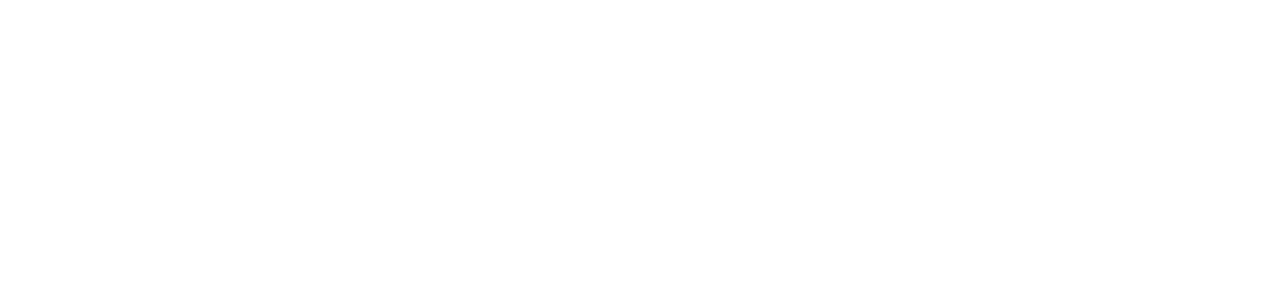
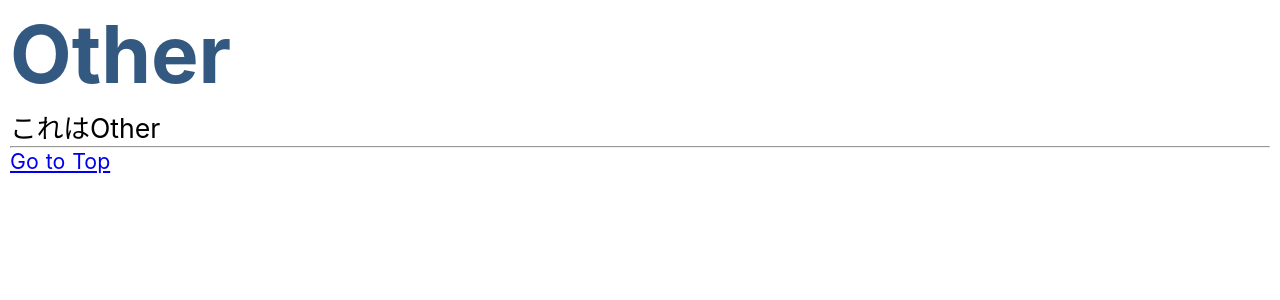
Before and after one commit to tobibako45/nuxt_app, a Nuxt app: page /other in a window 1280 px wide. Before the commit this address had no page. Shown: the top 300 px of the page. Built offline with nearby package versions, Linux system fonts and the light colour scheme.

Commit message:
Add Other.vue

```diff
--- a/pages/index.vue
+++ b/pages/index.vue
@@ -3,7 +3,7 @@
     <h1>{{title}}</h1>
     <p>{{message}}</p>
     <hr />
-    <pre>[{{now}}]</pre>
+    <router-link to="/other">Go to Other</router-link>
   </section>
 </template>
 
--- /dev/null
+++ b/pages/other.vue
@@ -0,0 +1,36 @@
+<template>
+  <section class="container">
+    <h1>{{title}}</h1>
+    <p>{{message}}</p>
+    <hr />
+    <router-link to="/">Go to Top</router-link>
+  </section>
+</template>
+
+<script>
+export default {
+  data: function() {
+    return {
+      title: "Other",
+      message: "これはOther"
+    };
+  }
+};
+</script>
+
+<style>
+.container {
+  padding: 5px 10px;
+}
+h1 {
+  font-size: 60pt;
+  color: #345980;
+}
+p {
+  padding-top: 5px;
+  font-size: 20pt;
+}
+a {
+  font-size: 16pt;
+}
+</style>
```
